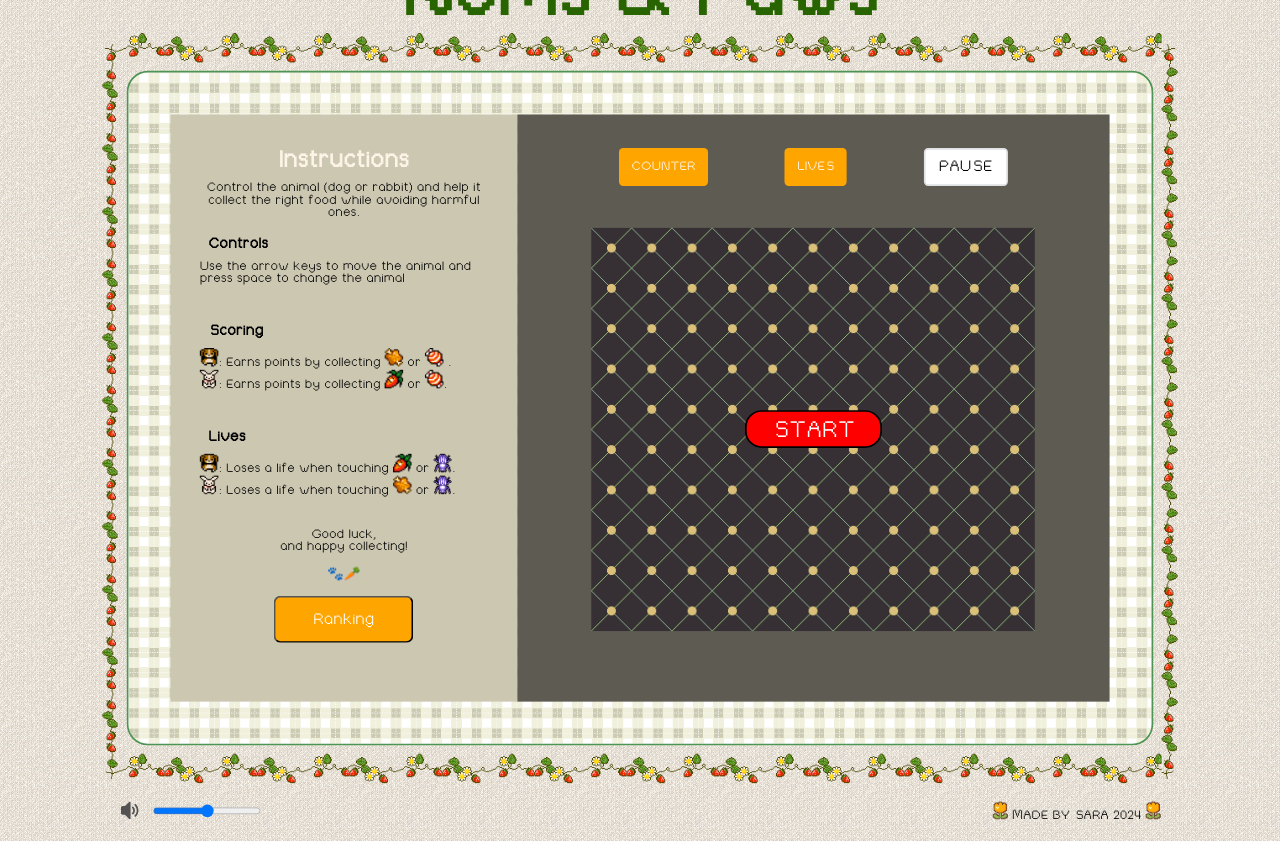
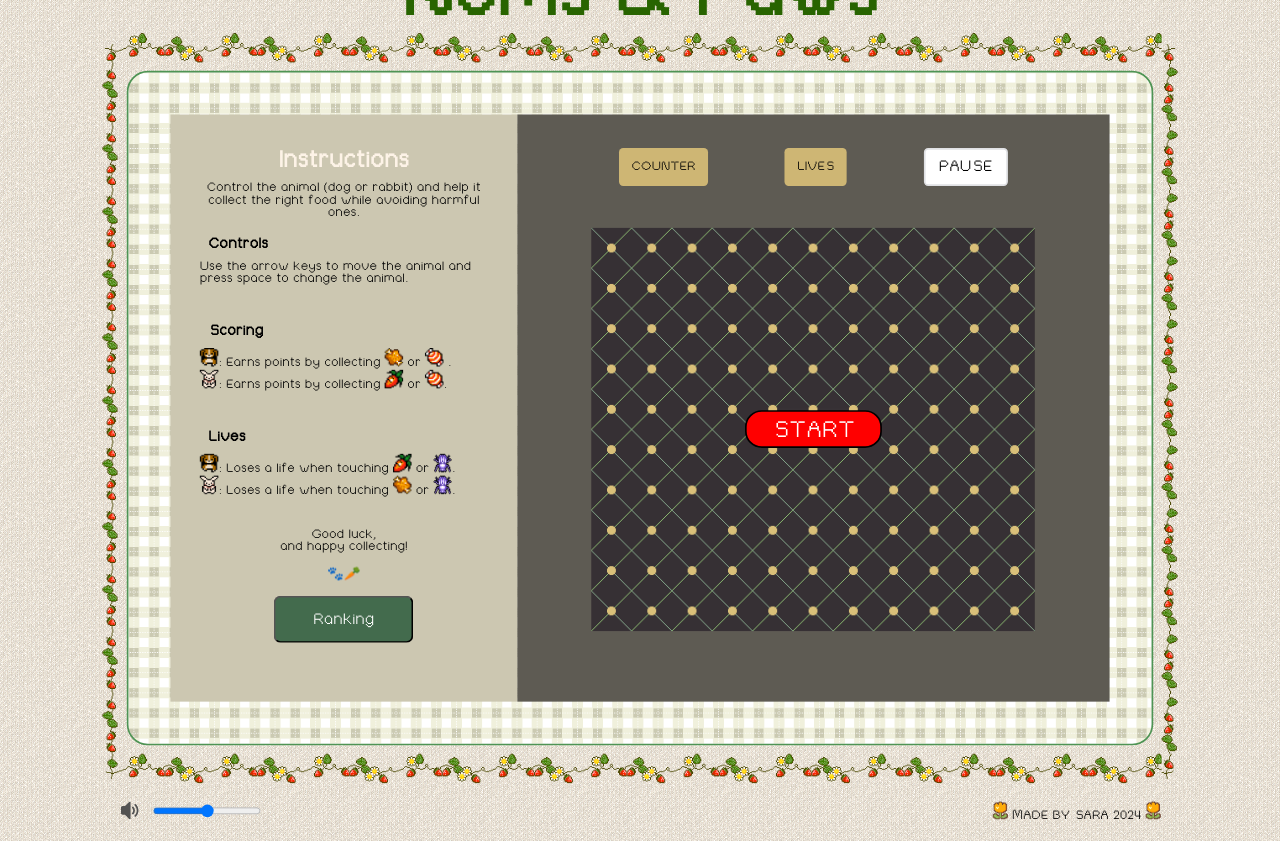
Before and after one commit to saragarpa/noms-paws, a plain HTML site: page index.html in a window 1280 px wide. Drawn offline with Linux system fonts and the light colour scheme.

Commit message:
fix: improved colors for accessibility

```diff
--- a/assets/css/styles.css
+++ b/assets/css/styles.css
@@ -132,7 +132,7 @@ li {
   align-items: center;
   appearance: none;
   margin-top: 10px;
-  background-color: rgb(255, 165, 0);
+  background-color: #436B4D;
   border-radius: 8px;
   border-width: 2px;
   color: white;
@@ -163,7 +163,7 @@ li {
 
 #ranking:hover {
   box-shadow: rgba(50, 58, 50, 0.205) 0 4px 8px,
-    rgba(64, 66, 68, 0.219) 0 7px 13px -3px, #d38124 0 -3px 0 inset;
+    rgba(64, 66, 68, 0.219) 0 7px 13px -3px, #28422e 0 -3px 0 inset;
   transform: translateY(-2px);
 }
 
@@ -337,9 +337,9 @@ li {
 
 #lives,
 #score {
-  background-color: rgb(255, 165, 0);
+  background-color: #CEB674;
   padding: 0.93em;
-  color: white;
+  color: black;
   border-radius: 5px;
   display: block;
   justify-content: center;
--- a/index.html
+++ b/index.html
@@ -33,7 +33,7 @@
             <div class="instructions">
               <article>
                 <h3>Controls</h3>
-                <p>Use the arrow keys to move the animal and press space to change the animal</p>
+                <p>Use the arrow keys to move the animal and press space to change the animal.</p>
               </article>
 
               <article>
```
Also changed, not shown: 1 other file.
